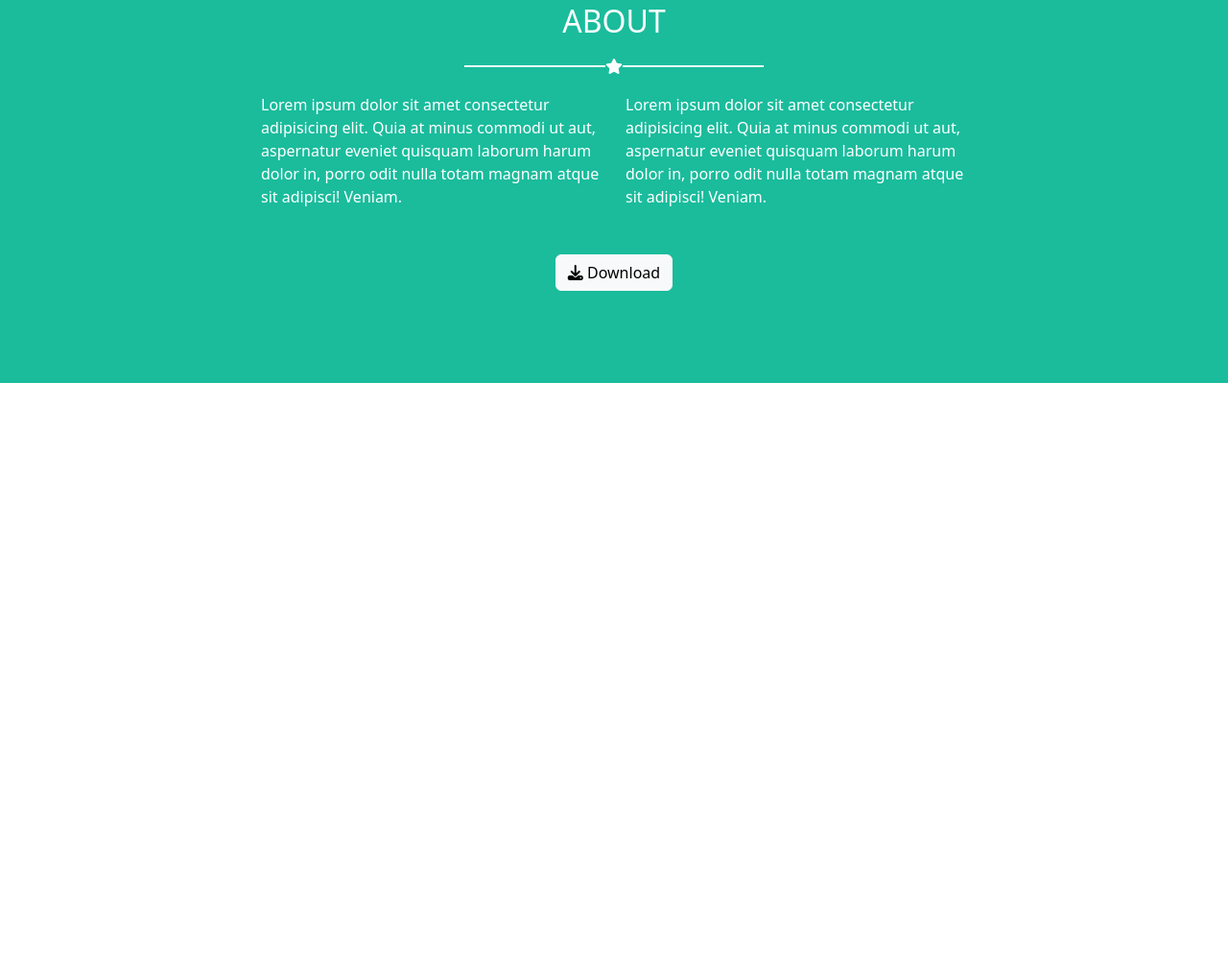
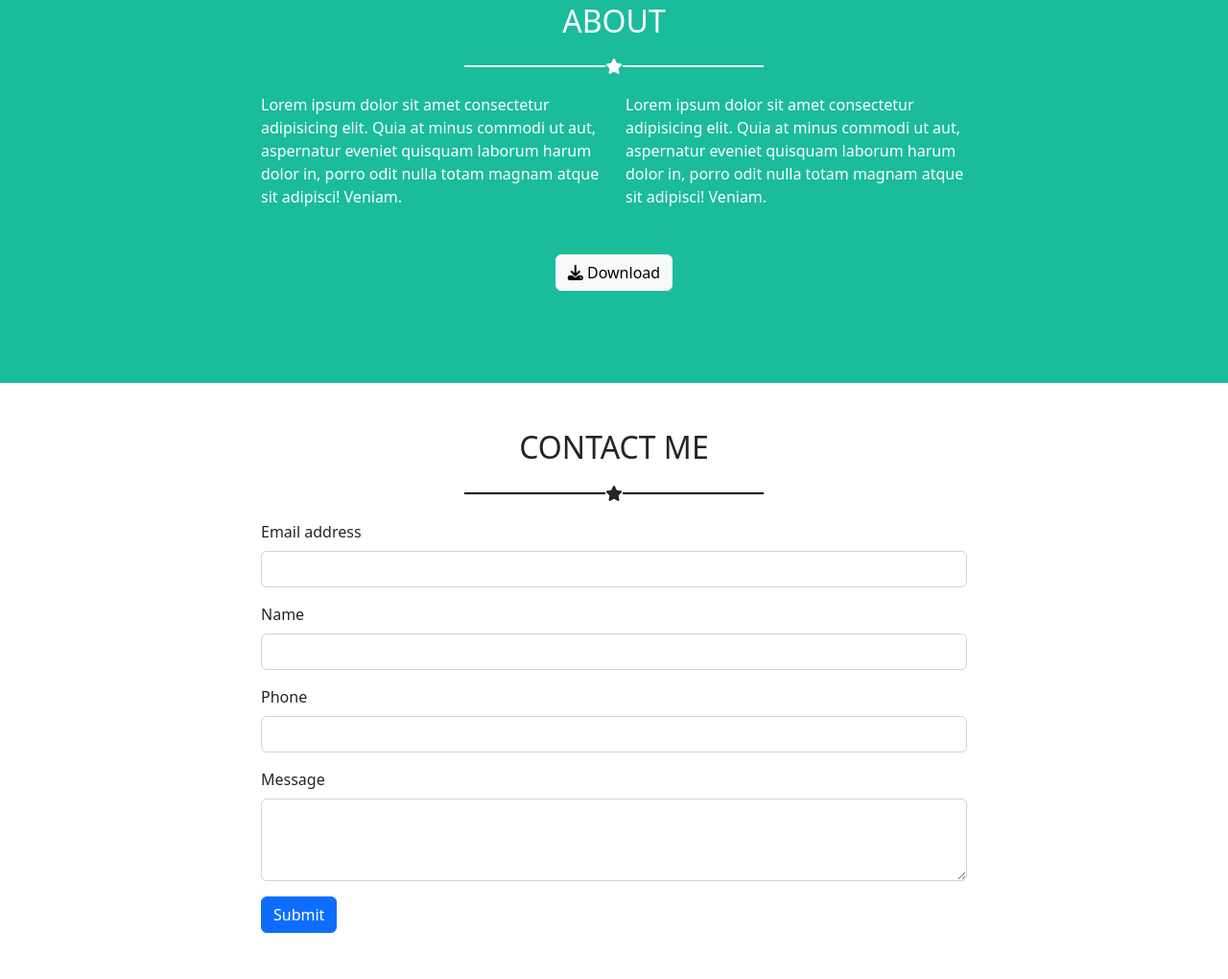
Before and after one commit to razcc/html-css-bootstrap-freelancer, a plain HTML site: page index.html in a window 1280 px wide. Shown: the part 1138-2158 px from the top of the page at 96% size. Before the commit the page ends 1537 px from the top, so only its background shows below. Drawn offline with nearby package versions, Linux system fonts and the light colour scheme.

Commit message:
Section 4

```diff
--- a/index.html
+++ b/index.html
@@ -141,6 +141,68 @@
       </section>
 
       <!-- Section 4 -->
+      <section class="py-5">
+        <div class="container-md">
+          <div class="row">
+            <div class="col-md-8 offset-md-2">
+
+              <h2 class="text-center">
+                CONTACT ME
+              </h2>
+
+              <!-- Divisorio con stella -->
+              <div class="d-flex justify-content-center align-items-center my-3 text-center">
+                <div class="linea-black"></div>
+                <div>
+                  <i class="fa-solid fa-star"></i>
+                </div>
+                <div class="linea-black"></div>
+              </div>
+
+              <!-- Form -->
+              <form>
+                <!-- 1 -->
+                <div class="mb-3">
+                  <label for="exampleInputEmail1" class="form-label">
+                    Email address
+                  </label>
+                  <input type="email" class="form-control" id="exampleInputEmail1" aria-describedby="emailHelp">
+                </div>
+
+                <!-- 2 -->
+                <div class="mb-3">
+                  <label for="exampTextInput1" class="form-label">
+                    Name
+                  </label>
+                  <input type="text" class="form-control" id="exampleTextInput1">
+                </div>
+
+                <!-- 3 -->
+                <div class="mb-3">
+                  <label class="form-label" for="examplePhoneInput1">
+                    Phone
+                  </label>
+                  <input type="tel" class="form-control" id="examplePhoneInput1">
+
+                </div>
+
+                 <!-- 4 -->
+                 <div class="mb-3">
+                  <label for="exampleFormControlTextarea1" class="form-label">Message</label>
+                  <textarea class="form-control" id="exampleFormControlTextarea1" rows="3"></textarea>
+                </div>
+
+                <!-- bottone -->
+                <button type="submit" class="btn btn-primary">Submit</button>
+              </form>
+
+
+            </div>
+          </div>
+        </div>
+      </section>
+
+
     <script src="https://cdn.jsdelivr.net/npm/bootstrap@5.2.2/dist/js/bootstrap.bundle.min.js" integrity="sha384-OERcA2EqjJCMA+/3y+gxIOqMEjwtxJY7qPCqsdltbNJuaOe923+mo//f6V8Qbsw3" crossorigin="anonymous"></script>
 </body>
 </html>
```
